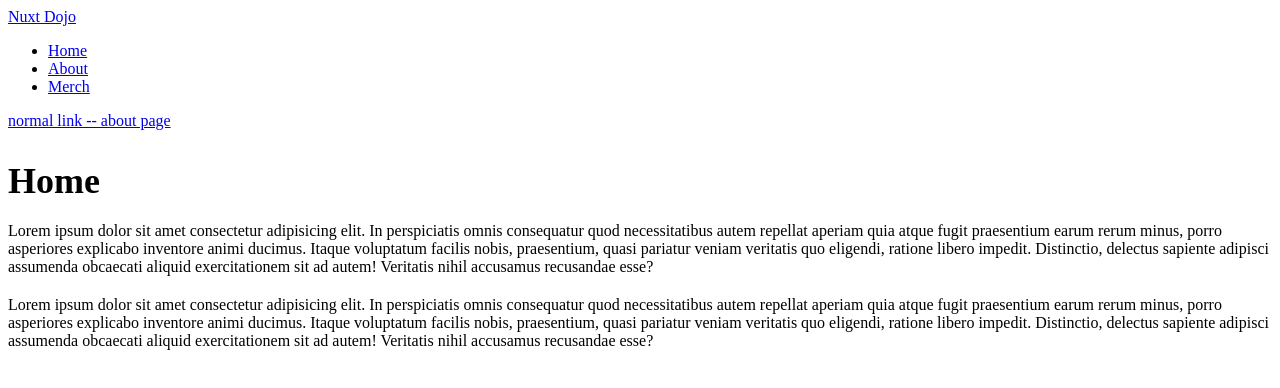
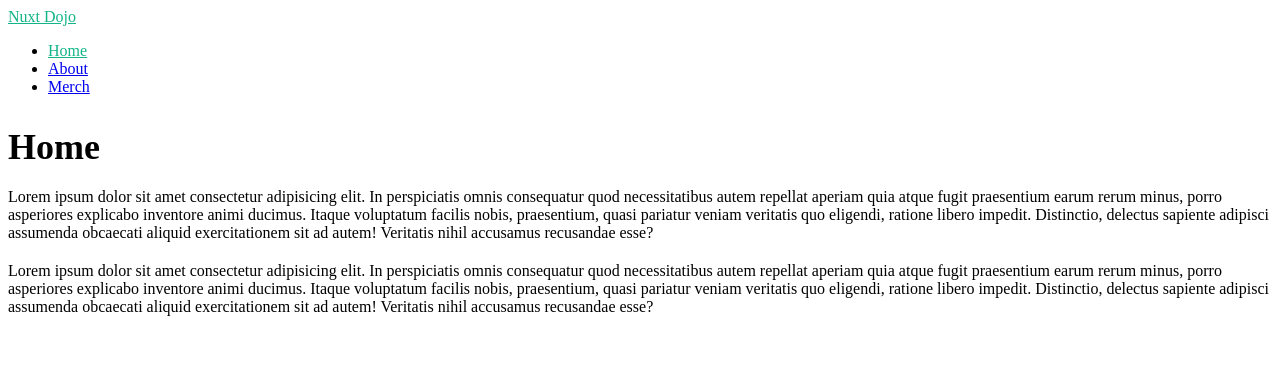
Before and after one commit to moon-choi/nuxt3, a Nuxt app: page / in a window 1280 px wide. Shown: the top 388 px of the page. Built offline with nearby package versions, Linux system fonts and the light colour scheme.

Commit message:
Nuxt 3 Crash Course #6 - Layouts

```diff
--- /dev/null
+++ b/layouts/default.vue
@@ -0,0 +1,27 @@
+<template>
+  <div>
+    <header>
+      <nav>
+        <NuxtLink to="/">Nuxt Dojo</NuxtLink>
+        <ul>
+          <li>
+            <NuxtLink to="/">Home</NuxtLink>
+          </li>
+          <li>
+            <NuxtLink to="/about">About</NuxtLink>
+          </li>
+          <li>
+            <NuxtLink to="/products">Merch</NuxtLink>
+          </li>
+        </ul>
+      </nav>
+    </header>
+    <div>
+      <slot />
+    </div>
+  </div>
+</template>
+
+<style scoped>.router-link-exact-active {
+  color: #12b488;
+}</style>
--- /dev/null
+++ b/layouts/products.vue
@@ -0,0 +1,29 @@
+<template>
+  <div>
+    <header>
+      <nav>
+        <NuxtLink to="/products">Nuxt Dojo Merch</NuxtLink>
+      </nav>
+    </header>
+    <div>
+      <slot />
+    </div>
+    <footer>
+      <ul>
+        <li>
+          <NuxtLink to="/">Home</NuxtLink>
+        </li>
+        <li>
+          <NuxtLink to="/about">About</NuxtLink>
+        </li>
+        <li>
+          <NuxtLink to="/products">Merch</NuxtLink>
+        </li>
+      </ul>
+    </footer>
+  </div>
+</template>
+
+<style scoped>.router-link-exact-active {
+  color: #12b488;
+}</style>
--- a/pages/[slug].vue
+++ /dev/null
@@ -1,9 +0,0 @@
-<template>
-  <div>
-    <p>This is a dynamic route, the slug is {{ slug }}</p>
-  </div>
-</template>
-
-<script setup>
-const { slug } = useRoute().params
-</script>
--- a/pages/about.vue
+++ b/pages/about.vue
@@ -1,19 +1,10 @@
 <template>
   <div>
-    <header>
-      <nav>
-        <NuxtLink to="/">Nuxt Dojo</NuxtLink>
-        <ul >
-          <li><NuxtLink to="/">Home</NuxtLink></li>
-          <li><NuxtLink to="/about">About</NuxtLink></li>
-          <li><NuxtLink to="/products">Merch</NuxtLink></li>
-        </ul>
-        <a href="/about">normal link -- about page</a>
-      </nav>
-    </header>
-
     <h2>About</h2>
-    <p>Lorem ipsum dolor sit amet consectetur adipisicing elit. Eveniet aperiam minima unde nemo harum quam maxime optio quos corrupti. Eum sapiente facere nemo, laborum ullam non cum fuga quas eveniet harum molestiae minus atque vel ratione illo quia, iure commodi dicta porro excepturi quam. Facere, commodi corrupti ipsam neque totam reprehenderit laboriosam laborum veniam est quo, repellat saepe impedit labore?</p>
+    <p>Lorem ipsum dolor sit amet consectetur adipisicing elit. Eveniet aperiam minima unde nemo harum quam maxime optio
+      quos corrupti. Eum sapiente facere nemo, laborum ullam non cum fuga quas eveniet harum molestiae minus atque vel
+      ratione illo quia, iure commodi dicta porro excepturi quam. Facere, commodi corrupti ipsam neque totam reprehenderit
+      laboriosam laborum veniam est quo, repellat saepe impedit labore?</p>
   </div>
 </template>
 
@@ -22,7 +13,7 @@
   margin-bottom: 20px;
   font-size: 36px;
 }
+
 p {
   margin: 20px 0;
-  }
-</style>
+}</style>
--- a/pages/index.vue
+++ b/pages/index.vue
@@ -1,23 +1,5 @@
 <template>
   <div>
-    <header>
-      <nav>
-        <NuxtLink to="/">Nuxt Dojo</NuxtLink>
-        <ul>
-          <li>
-            <NuxtLink to="/">Home</NuxtLink>
-          </li>
-          <li>
-            <NuxtLink to="/about">About</NuxtLink>
-          </li>
-          <li>
-            <NuxtLink to="/products">Merch</NuxtLink>
-          </li>
-        </ul>
-        <a href="/about">normal link -- about page</a>
-      </nav>
-    </header>
-
     <h2>Home</h2>
     <p>Lorem ipsum dolor sit amet consectetur adipisicing elit. In perspiciatis omnis consequatur quod necessitatibus
       autem repellat aperiam quia atque fugit praesentium earum rerum minus, porro asperiores explicabo inventore animi
--- a/pages/products/[id].vue
+++ b/pages/products/[id].vue
@@ -8,4 +8,8 @@
 
 <script setup>
 const { id } = useRoute().params
+
+definePageMeta({
+  layout: "products",
+})
 </script>
--- a/pages/products/index.vue
+++ b/pages/products/index.vue
@@ -1,5 +1,11 @@
 <template>
   <div>
-      <p>Products</p>
+    <p>Products</p>
   </div>
 </template>
+
+<script setup>
+definePageMeta({
+  layout: "products",
+})
+</script>
```
Lines whose indentation alone changed are shown as unchanged.
